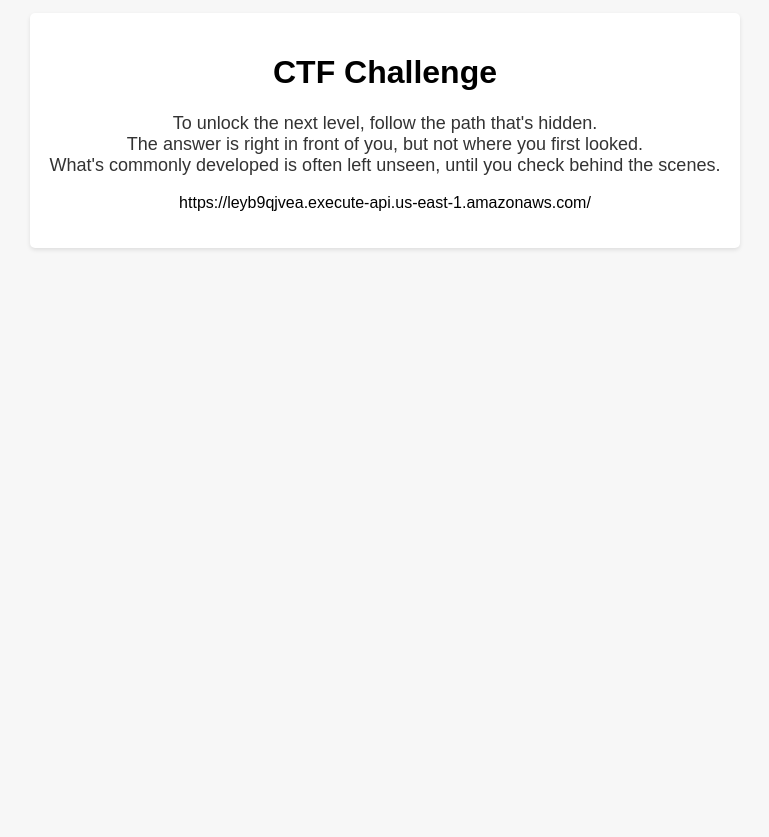
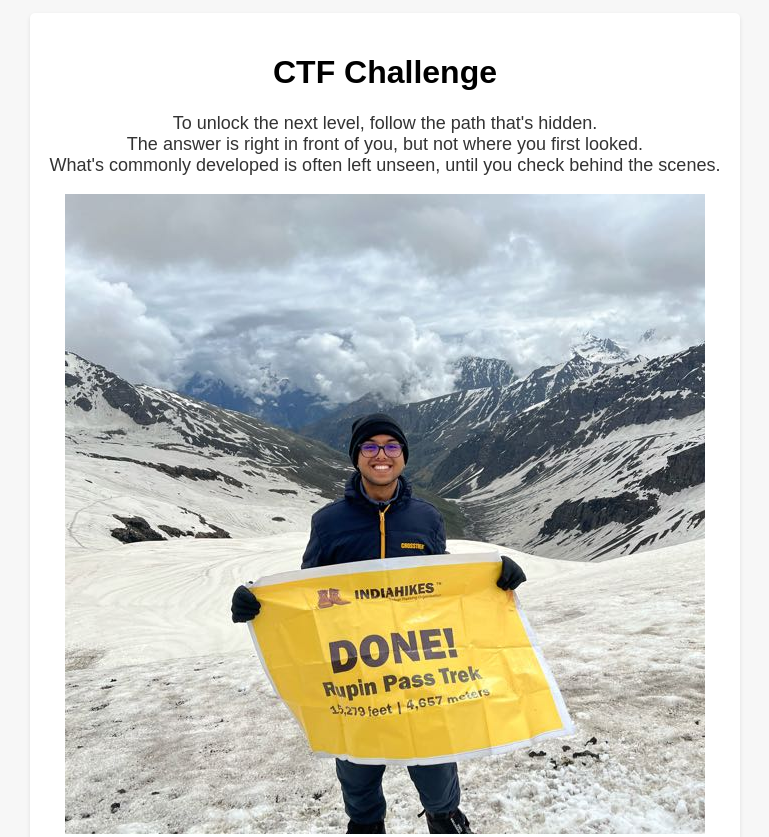
Before and after one commit to yashpapa6969/gdsc-q3, a plain HTML site: page index.html in a window 1280 px wide. Shown: the part 145-982 px from the top of the page, without its empty margins (255-1024 px from the left). Before the commit the page ends 800 px from the top, so only its background shows below. Drawn offline with Linux system fonts and the light colour scheme.

Commit message:
Update index.html

```diff
--- a/index.html
+++ b/index.html
@@ -1,3 +1,4 @@
+
 <!DOCTYPE html>
 <html lang="en">
 <head>
@@ -34,10 +35,9 @@
         The answer is right in front of you, but not where you first looked. <br>
         What's commonly developed is often left unseen, until you check behind the scenes.
     </p>
-    <p>https://leyb9qjvea.execute-api.us-east-1.amazonaws.com/</p>
+    <img src="https://raw.githubusercontent.com/yashpapa6969/gdsc-q3/main/dhruvsteg.jpg?token=GHSAT0AAAAAACKD3J3KOZ347MGBXXI6IHPAZKTILYQ" alt="Can you find the URL hidden in this image?" />
+</div>
     <!-- Uncomment the following line for the solution -->
     <!-- <p>Fbyhgvba: Nccraq "/qri" gb gur HEY nobir.</p> -->
-</div>
-
 </body>
 </html>
```
